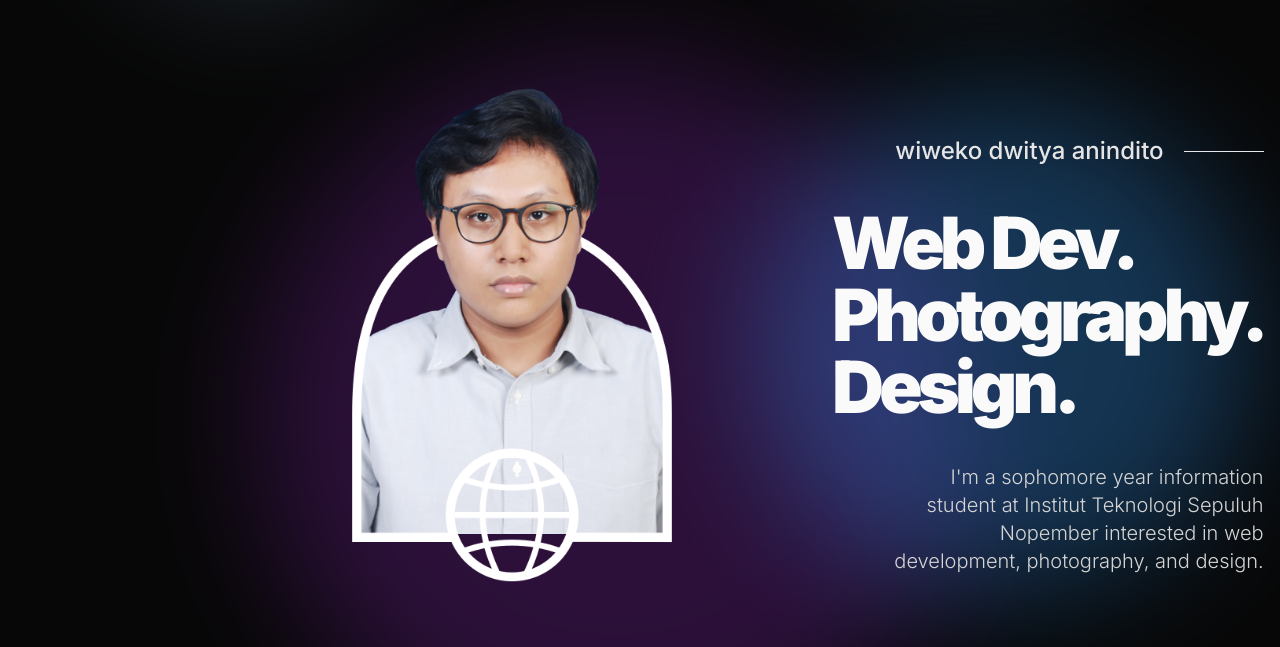
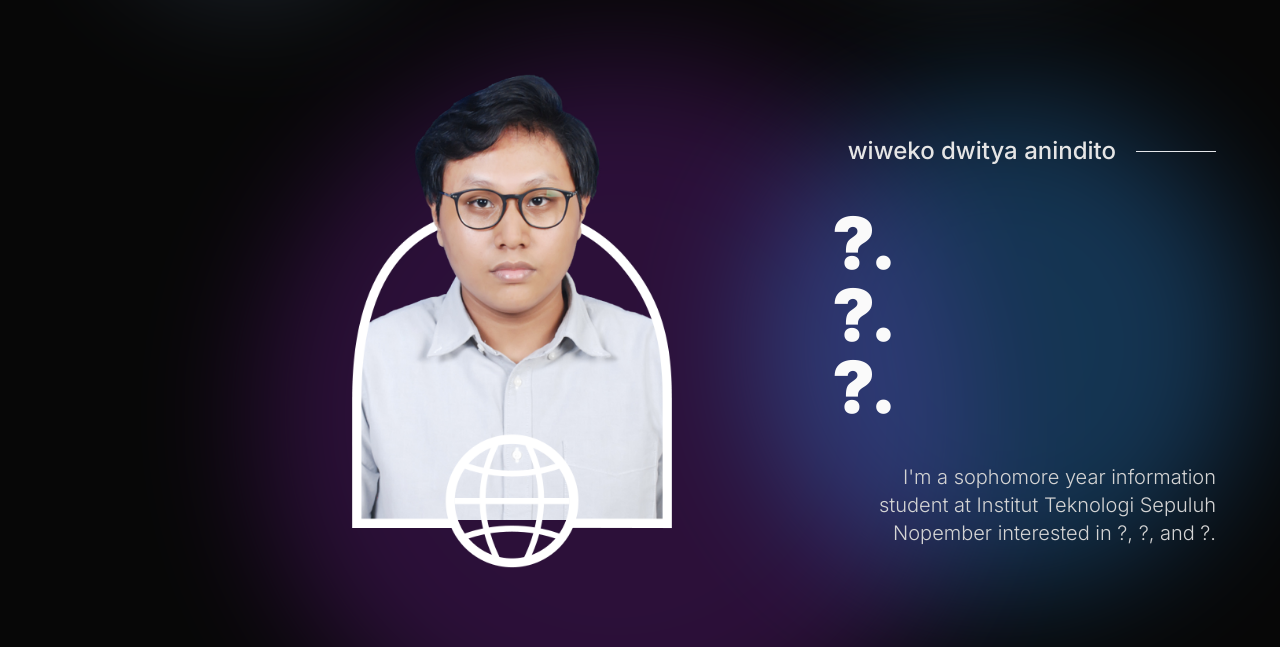
Before and after one commit to wiwekoanindito/web-porto, a website: page src/index.html in a window 1280 px wide. Shown: the part 153-800 px from the top of the page. Drawn offline with nearby package versions, Linux system fonts and the light colour scheme; files whose address does not match are found by name.

Commit message:
turned into template
replace "?" with stuffs

```diff
--- a/src/index.html
+++ b/src/index.html
@@ -112,16 +112,16 @@
                     <hr class="w-20">
                 </div>
                 <div>
-                    <h1 class="font-black text-7xl text-neutral-50 trac tracking-[-0.32rem]">Web Dev.</h1>
-                    <h1 class="font-black text-7xl text-neutral-50 trac tracking-[-0.32rem]">Photography.</h1>
-                    <h1 class="font-black text-7xl text-neutral-50 trac tracking-[-0.32rem]">Design.</h1>
+                    <h1 class="font-black text-7xl text-neutral-50 trac tracking-[-0.32rem]">?.</h1>
+                    <h1 class="font-black text-7xl text-neutral-50 trac tracking-[-0.32rem]">?.</h1>
+                    <h1 class="font-black text-7xl text-neutral-50 trac tracking-[-0.32rem]">?.</h1>
                 </div>
                 <div class="flex justify-end">
                     <span class="w-96 text-xl text-end">
                         I'm a sophomore year information student at
                         Institut Teknologi Sepuluh Nopember
-                        interested in web development,
-                        photography, and design.
+                        interested in ?,
+                        ?, and ?.
                     </span>
                 </div>
             </div>
@@ -231,9 +231,9 @@
         <h1 class="text-7xl font-black text-white tracking-[-0.32rem]">About me</h1>
         <div class="flex my-10">
             <span class="max-w-screen-sm text-xl">
-                An aspiring web developer who's also
-                interested in photography and also
-                graphic design such as UI/UX. Currently on my third
+                An aspiring ? who's also
+                interested in ? and
+                ?. Currently on my fourth
                 semester of studying Information Systems at
                 <a href="https://www.its.ac.id/" target="_blank" class="hover:underline">Institut Teknologi Sepuluh
                     Nopember</a> in
```
